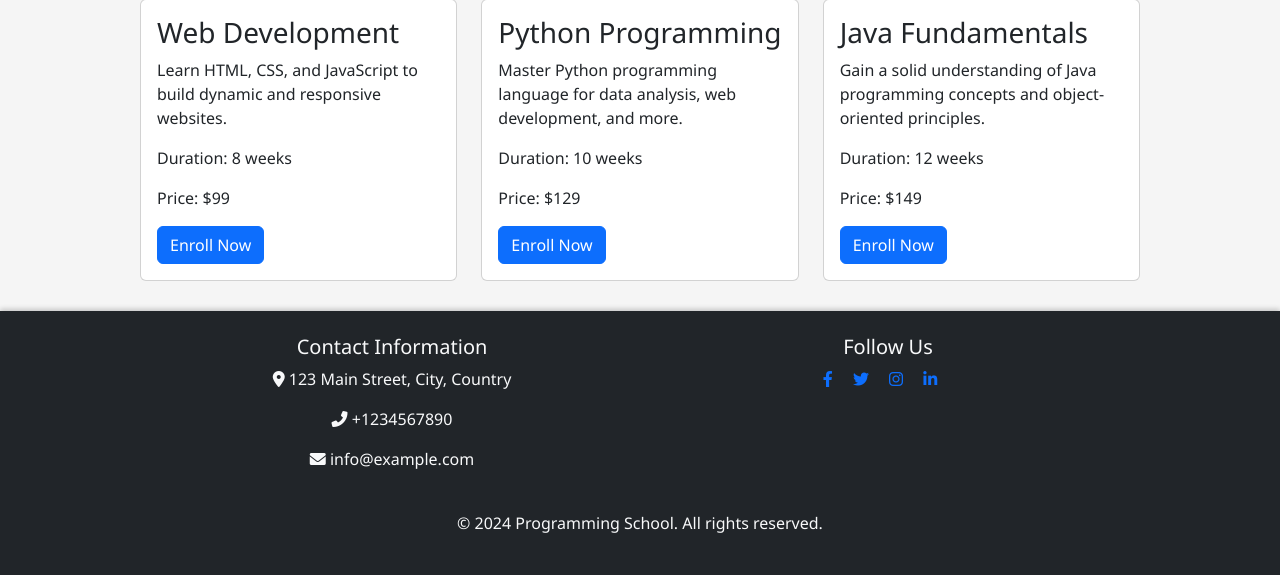
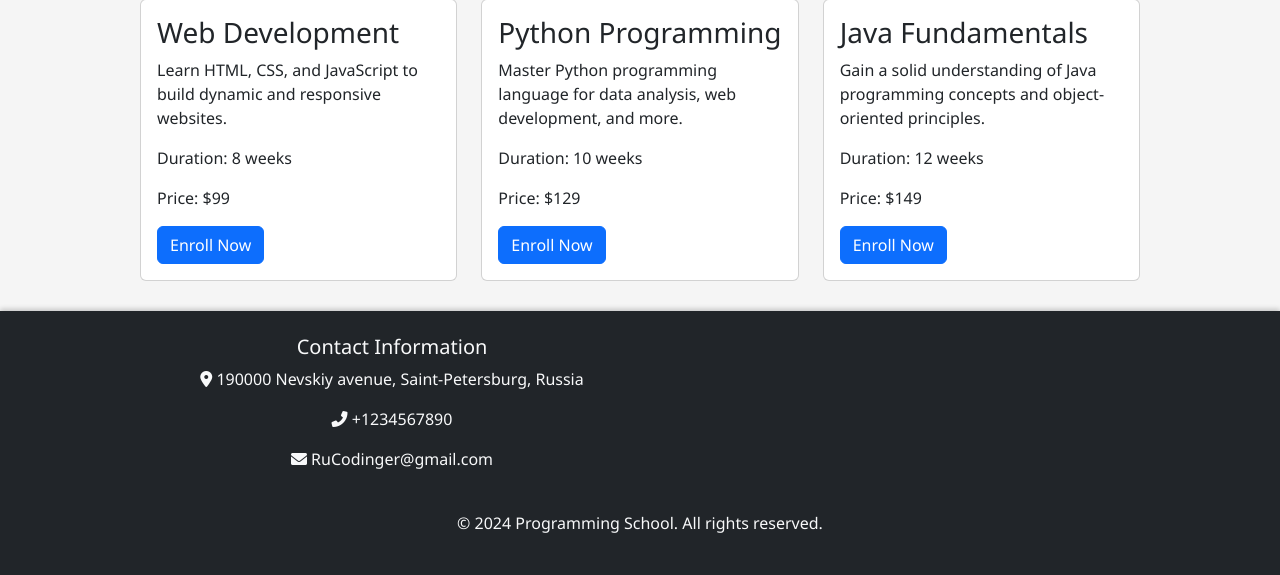
Before and after one commit to rucodinger/mysite, a Django app: page /courses/ in a window 1280 px wide. Shown: the part 225-800 px from the top of the page. Run offline with Django 5.2, Linux system fonts and the light colour scheme.

Commit message:
Update courses.html

```diff
--- a/mysite/templates/courses.html
+++ b/mysite/templates/courses.html
@@ -98,11 +98,11 @@
             <div class="row">
                 <div class="col-md-6">
                     <h5>Contact Information</h5>
-                    <p><i class="fas fa-map-marker-alt"></i> 123 Main Street, City, Country</p>
+                    <p><i class="fas fa-map-marker-alt"></i> 190000 Nevskiy avenue, Saint-Petersburg, Russia</p>
                     <p><i class="fas fa-phone-alt"></i> +1234567890</p>
-                    <p><i class="fas fa-envelope"></i> info@example.com</p>
+                    <p><i class="fas fa-envelope"></i> RuCodinger@gmail.com</p>
                 </div>
-                <div class="col-md-6">
+                <!-- <div class="col-md-6">
                     <h5>Follow Us</h5>
                     <div class="social-links">
                         <a href="#" class="me-3"><i class="fab fa-facebook-f"></i></a>
@@ -110,7 +110,7 @@
                         <a href="#" class="me-3"><i class="fab fa-instagram"></i></a>
                         <a href="#" class="me-3"><i class="fab fa-linkedin-in"></i></a>
                     </div>
-                </div>
+                </div> -->
             </div>
             <div class="row mt-4">
                 <div class="col-md-12">
```
